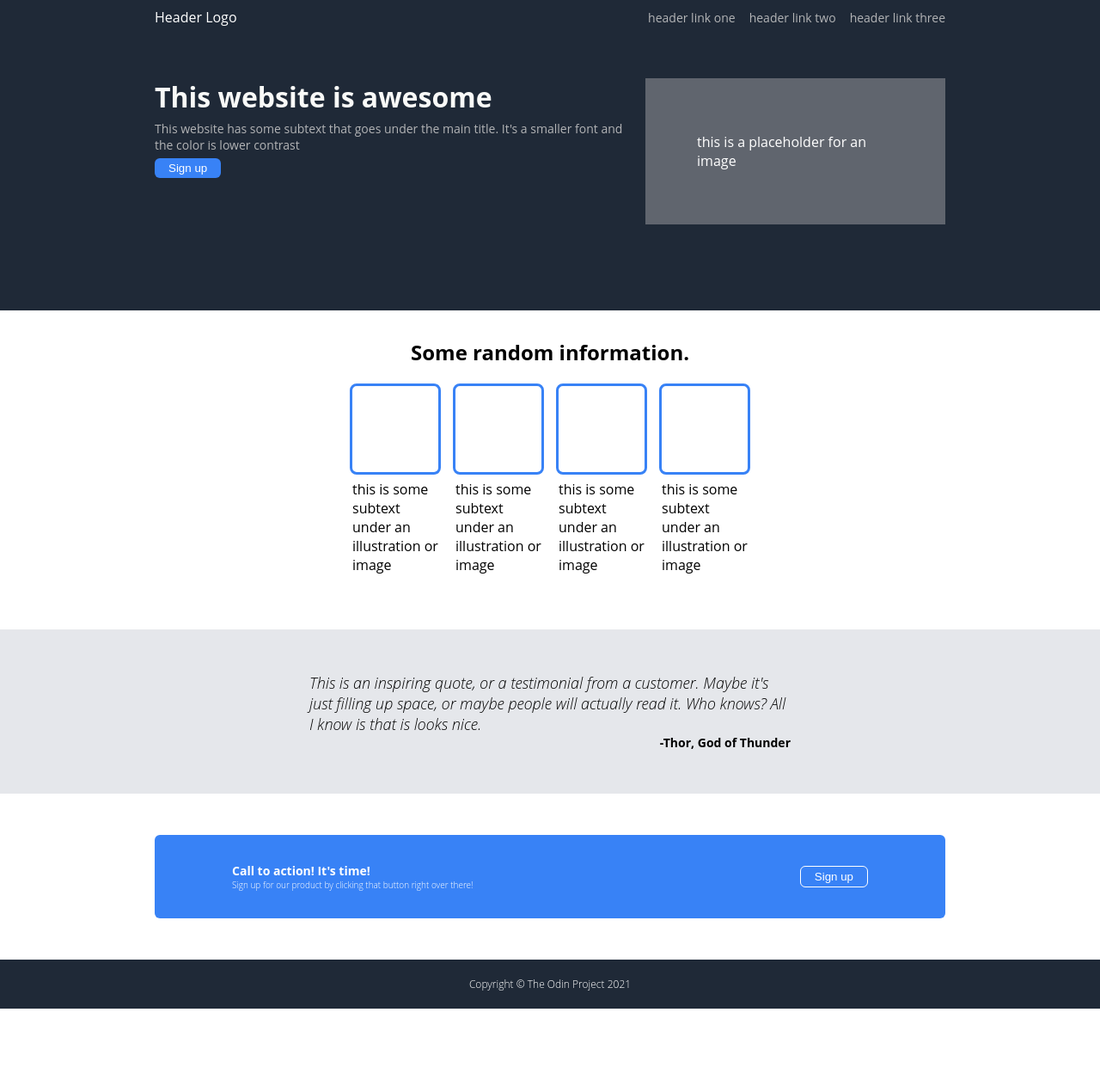
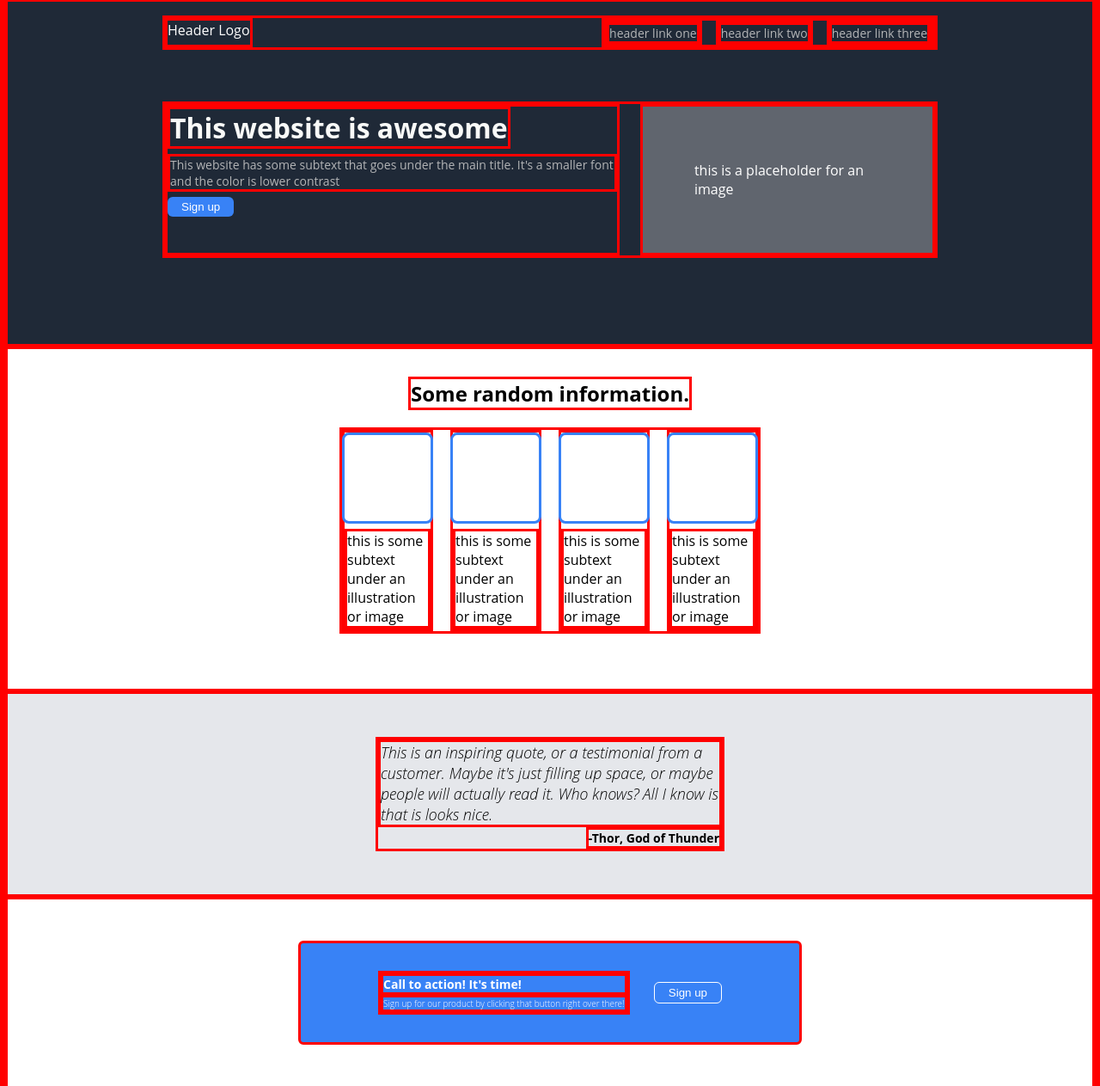
Before and after one commit to xdarkroth/landing-page, a plain HTML site: page index.html in a window 1280 px wide. Shown: the part 7-1270 px from the top of the page at 86% size. Before the commit the page ends 1180 px from the top, so only its background shows below. Drawn offline with Linux system fonts and the light colour scheme.

Commit message:
Fix and improve minor details Set max-width to quote and ad. Add some box structure. Put into sections the css code. Change some html semantics.

```diff
--- a/index.html
+++ b/index.html
@@ -20,7 +20,7 @@
         </div>
         <div class="main">
             <div class="left-text">
-                <div class="title">This website is awesome</div>
+                <h1>This website is awesome</h1>
                 <div id="small-text">This website has some subtext that goes under the main title. It's a smaller font and the color is lower contrast</div>
                 <button class="sign-up">Sign up</button>
             </div>
@@ -41,8 +41,10 @@
         </ul>
     </section>
     <section class="quote">
-        <p id="quote-text">This is an inspiring quote, or a testimonial from a customer. Maybe it's just filling up space, or maybe people will actually read it. Who knows? All I know is that is looks nice. </p>
-        <p id="quote-author">-Thor, God of Thunder</p>
+        <div class="container">
+            <p class="text">This is an inspiring quote, or a testimonial from a customer. Maybe it's just filling up space, or maybe people will actually read it. Who knows? All I know is that is looks nice. </p>
+            <p class="author">-Thor, God of Thunder</p>
+        </div>
     </section>
 
     <section class="ad">
--- a/style.css
+++ b/style.css
@@ -1,4 +1,6 @@
-
+* {
+    border: 3px solid red;
+}
 body {
     font-family: 'Open Sans', 'Helvetica Neue';
     margin: 0;
@@ -7,7 +9,18 @@ body {
     flex-direction: column;
 }
 
-/* TOP SECTION*/
+a {
+    text-decoration: none;
+}
+
+ul {
+    margin: 0;
+    padding: 0;
+    list-style-type: none;
+    display: flex;
+}
+
+/* HEADER SECTION*/
 header {
     background-color: #1F2937;
     color: white;
@@ -21,17 +34,6 @@ header .container {
     justify-content: space-between;
     margin-bottom: 60px;
     gap: 16px;
-}
-
-a {
-    text-decoration: none;
-}
-
-ul {
-    margin: 0;
-    padding: 0;
-    list-style-type: none;
-    display: flex;
 }
 
 .links {
@@ -61,7 +63,9 @@ ul {
     color: #b3b4b6;
 }
 
-.title {
+h1 {
+    margin: 0;
+    padding: 0;
     font-size: 32px;
     font-weight: bold;
     color: #F9FAF8;
@@ -122,22 +126,28 @@ li .img {
     background-color: #E5E7EB;
     padding: 50px 360px;
     display: flex;
-    flex-direction: column;
     justify-content: center;
 }
 
-#quote-text {
+.quote .container {
+    max-width: 400px;
+    display: flex;
+    flex-direction: column;
+}
+
+.quote .container .text {
     font-size: 18px;
     font-style: italic;
     font-weight: 250;
-    align-self: flex-start;
+    align-self: center;
     margin: 0;
 }
 
-#quote-author {
+.quote .container .author {
     font-size: 14px;
     text-align: end;
     font-weight: bold;
+    align-self: flex-end;
     margin: 0;
 }
 
@@ -155,6 +165,7 @@ section.ad {
     border-radius: 6px;
     padding: 32px 90px;
     flex: 1;
+    max-width: 400px;
 
     display: flex;
     justify-content: space-between;
@@ -186,7 +197,7 @@ section.ad {
     font-size: 10px;
 }
 
-/* FOOTER */
+/* FOOTER SECTION*/
 footer {
     font-size: 12px;
     font-weight: 300;
```
